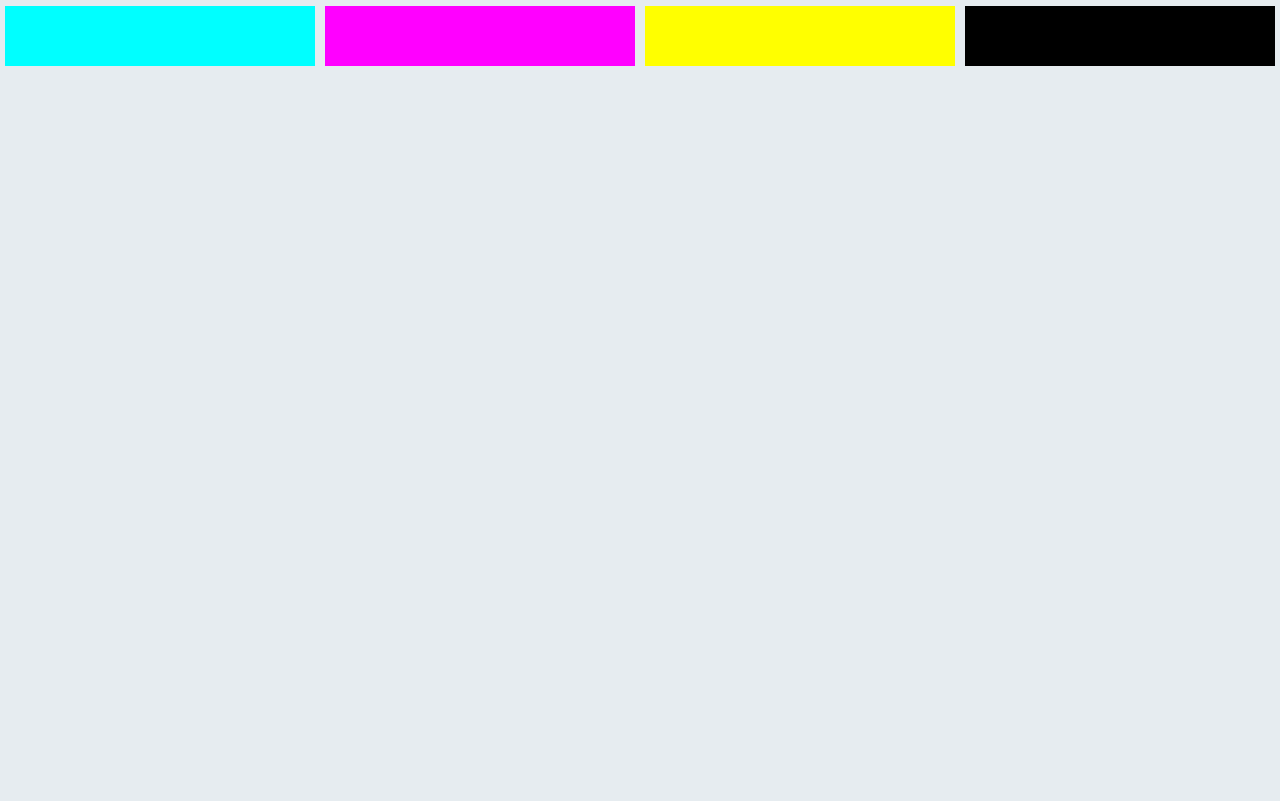
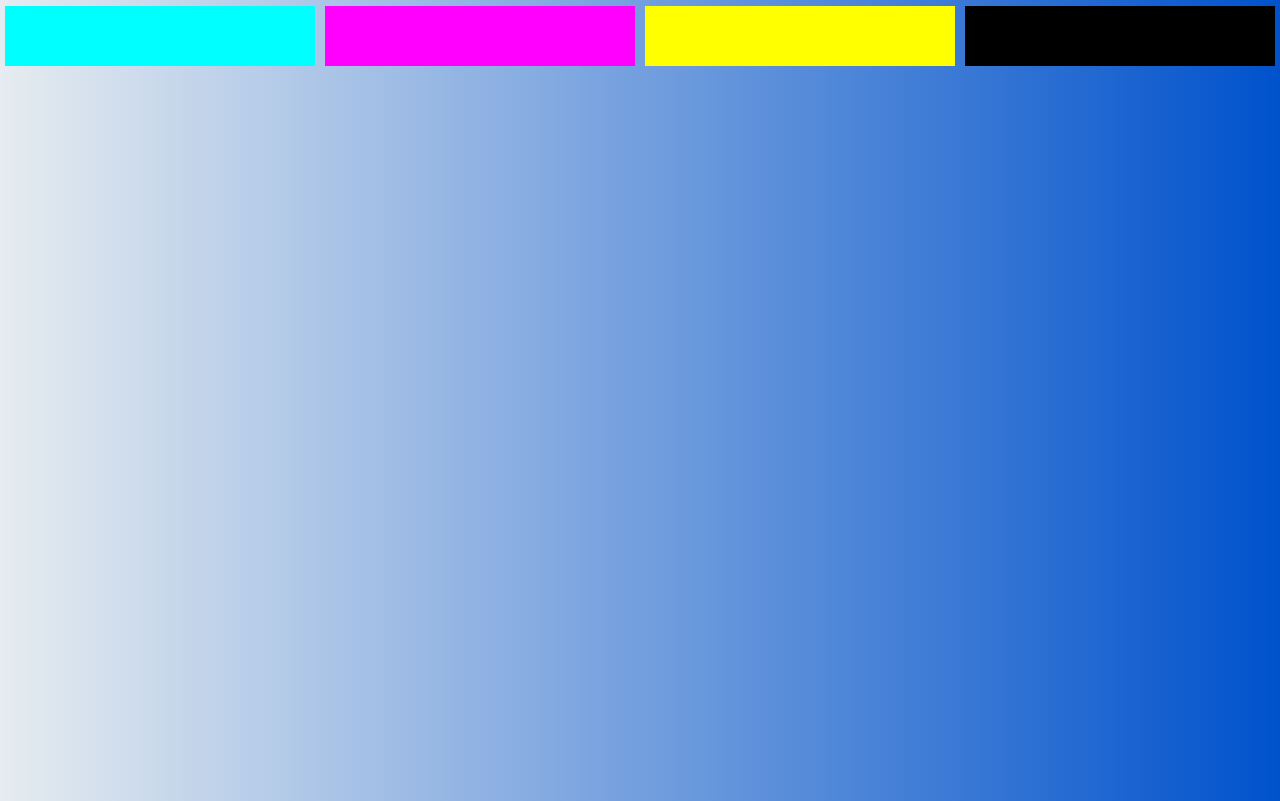
Before and after one commit to dsausen/Flexbox, a plain HTML site: page index.html in a window 1280 px wide. Shown: the part 120-921 px from the top of the page. Drawn offline with Linux system fonts and the light colour scheme.

Commit message:
Add gradient background

```diff
--- a/index.css
+++ b/index.css
@@ -16,7 +16,7 @@ body,
 }
 
 body {
-  background: #e6ecf0;
+  background: linear-gradient(to right, #e6ecf0, #0052cc);
   font-family: "Helvetica Neue", Helvetica, Arial, sans-serif;
   text-rendering: optimizeLegibility !important;
   -webkit-font-smoothing: antialiased !important;
```
